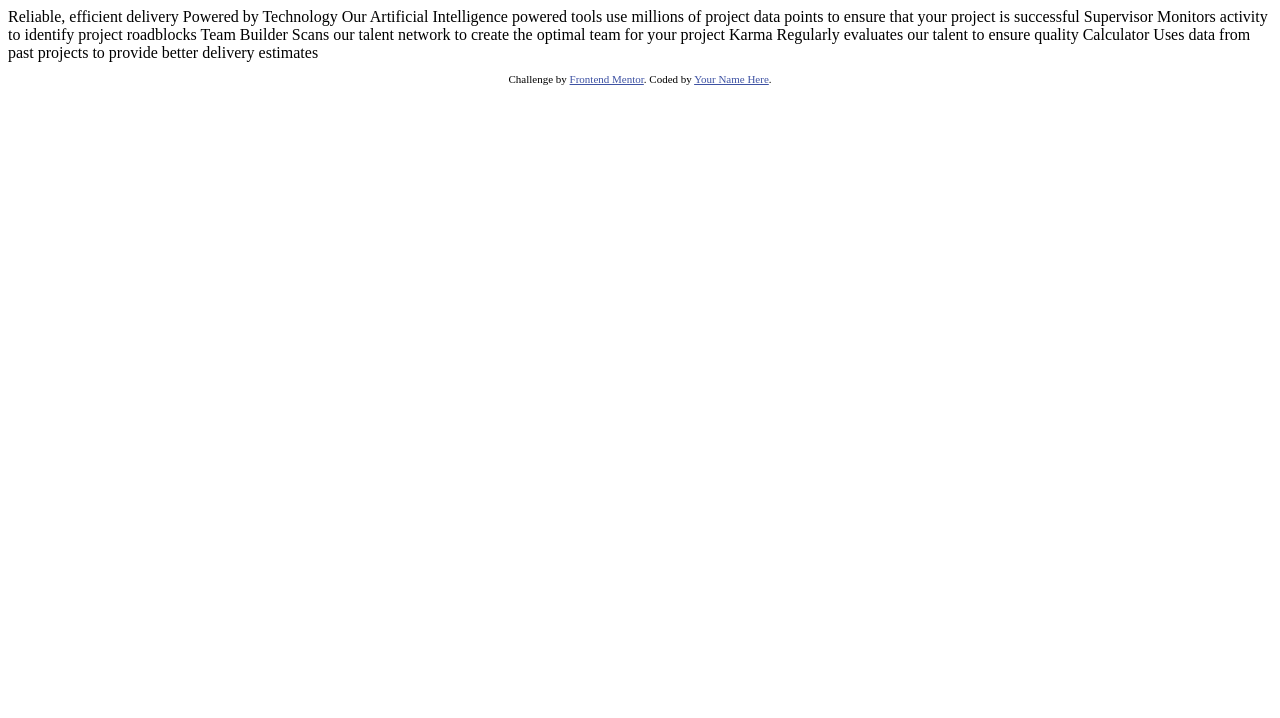
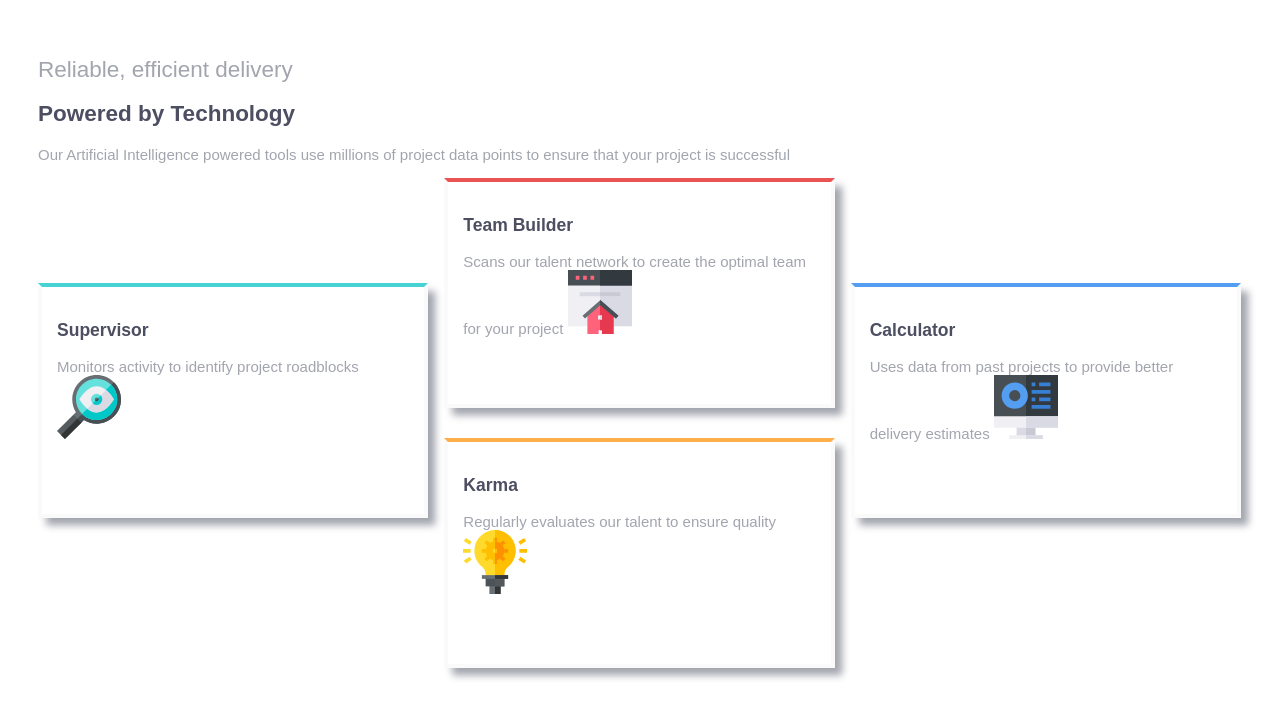
Before and after one commit to ChefJTaylor/Four-Card-Feature, a plain HTML site: page index.html in a window 1280 px wide. Drawn offline with Linux system fonts and the light colour scheme.

Commit message:
Updated index and css

```diff
--- a/index.html
+++ b/index.html
@@ -3,43 +3,45 @@
 <head>
   <meta charset="UTF-8">
   <meta name="viewport" content="width=device-width, initial-scale=1.0"> <!-- displays site properly based on user's device -->
-
   <link rel="icon" type="image/png" sizes="32x32" href="./images/favicon-32x32.png">
-
   <title>Frontend Mentor | Four card feature section</title>
-
-  <!-- Feel free to remove these styles or customise in your own stylesheet 👍 -->
-  <style>
-    .attribution { font-size: 11px; text-align: center; }
-    .attribution a { color: hsl(228, 45%, 44%); }
-  </style>
+  <link rel="preconnect" href="https://fonts.googleapis.com">
+  <link rel="preconnect" href="https://fonts.gstatic.com" crossorigin>
+  <link href="https://fonts.googleapis.com/css2?family=Poppins:ital,wght@0,200;0,400;0,600;1,200;1,400;1,600&display=swap" rel="stylesheet">
+  <link rel="stylesheet" href="./style.css">
 </head>
-<body>
-
-  Reliable, efficient delivery
-  Powered by Technology
-
-  Our Artificial Intelligence powered tools use millions of project data points
-  to ensure that your project is successful
-
-  Supervisor
-  Monitors activity to identify project roadblocks
-
-  Team Builder
-  Scans our talent network to create the optimal team for your project
-
-  Karma
-  Regularly evaluates our talent to ensure quality
-
-  Calculator
-  Uses data from past projects to provide better delivery estimates
-
-
-  <footer>
-    <p class="attribution">
-      Challenge by <a href="https://www.frontendmentor.io?ref=challenge" target="_blank">Frontend Mentor</a>.
-      Coded by <a href="#">Your Name Here</a>.
-    </p>
-  </footer>
-</body>
+  <body>
+    <div class="container">
+      <div class="header">
+        <h2 class="reliable">Reliable, efficient delivery</h2>
+        <h2 class="powered">Powered by Technology</h2>
+        <p>Our Artificial Intelligence powered tools use millions of project data points
+          to ensure that your project is successful</p>
+      </div>
+      <div class="supervisor">
+        <h3>Supervisor</h3>
+        <p>Monitors activity to identify project roadblocks
+          <img src="./images/icon-supervisor.svg" alt="supervisor icon">
+        </p>
+      </div>
+      <div class="team-builder">
+        <h3>Team Builder</h3>
+        <p>Scans our talent network to create the optimal team for your project
+          <img src="./images/icon-team-builder.svg" alt="team builder icon">
+        </p>
+      </div>
+      <div class="karma">
+        <h3>Karma</h3>
+        <p>Regularly evaluates our talent to ensure quality
+          <img src="./images/icon-karma.svg" alt="karma icon">
+        </p>
+      </div>
+      <div class="calculator">
+        <h3>Calculator</h3>
+        <p>Uses data from past projects to provide better delivery estimates
+          <img src="./images/icon-calculator.svg" alt="calculator icon">
+        </p>
+      </div>
+    </div>
+  </body>
 </html>
--- /dev/null
+++ b/style.css
@@ -0,0 +1,114 @@
+body {
+    background-color: white;
+    font-family: "Popins", sans-serif;
+    font-size: 15px;
+}
+
+.reliable {
+    color:hsl(229, 6%, 66%);
+    font-weight: 200;
+
+}
+
+.powered {
+    color: hsl(234, 12%, 34%);
+    font-weight: 600;
+}
+
+p {
+    color: hsl(229, 6%, 66%);
+    font-weight: 200;
+
+}
+
+h3 {
+    color: hsl(234, 12%, 34%);
+    font-weight: 600;
+}
+
+.supervisor {
+    width: 90%;
+    padding: 1em;
+    border: .3em solid hsl(0, 0%, 98%);
+    border-top-color: hsl(180, 62%, 55%);
+    box-shadow: .5em .5em .5em hsl(229, 6%, 66%);
+}
+
+.team-builder {
+    width: 90%;
+    padding: 1em;
+    border: .3em solid hsl(0, 0%, 98%);
+    border-top-color: hsl(0, 78%, 62%);
+    box-shadow: .5em .5em .5em hsl(229, 6%, 66%)
+}
+
+.karma {
+    width: 90%;
+    padding: 1em;
+    border: .3em solid hsl(0, 0%, 98%);
+    border-top-color: hsl(34, 97%, 64%);
+    box-shadow: .5em .5em .5em hsl(229, 6%, 66%)
+}
+
+.calculator {
+    width: 90%;
+    padding: 1em;
+    border: .3em solid hsl(0, 0%, 98%);
+    border-top-color: hsl(212, 86%, 64%);
+    box-shadow: .5em .5em .5em hsl(229, 6%, 66%)
+}
+
+@media only screen and (min-width: 600px) {
+    .container {
+        display: grid;
+        grid-template-columns: 1fr 1fr 1fr;
+        grid-template-rows: 1fr 1fr 1fr 1fr;
+        column-gap: 1em;
+        row-gap: 3em;
+        padding: 2em;
+   }
+
+   .header {
+        grid-column: 1 / 4;
+        grid-row: 1 / 2;
+   }
+
+   .supervisor {
+     grid-column: 1 / 2;
+     grid-row: 2 / 4;
+     margin-top: 4em;
+     margin-bottom: 2em;
+
+   }
+
+   .team-builder {
+     grid-column: 2 / 3;
+     grid-row: 2 / 3;
+     margin-top: -3em;
+     margin-bottom: -3em;
+   }
+
+  .karma {
+     grid-column: 2 / 3;
+     grid-row: 3 / 4;
+     margin-top: 2em;
+     margin-bottom: -8em;
+   }
+
+   .calculator {
+     grid-column: 3 / 4;
+     grid-row: 2 / 4;
+     margin-top: 4em;
+     margin-bottom: 2em;
+   }
+}
+
+
+@media only screen and (max-width: 600px) {
+    .container {
+        display: flex;
+        flex-direction: column;
+        justify-content: center;
+        align-items: center;
+   }
+}
```
